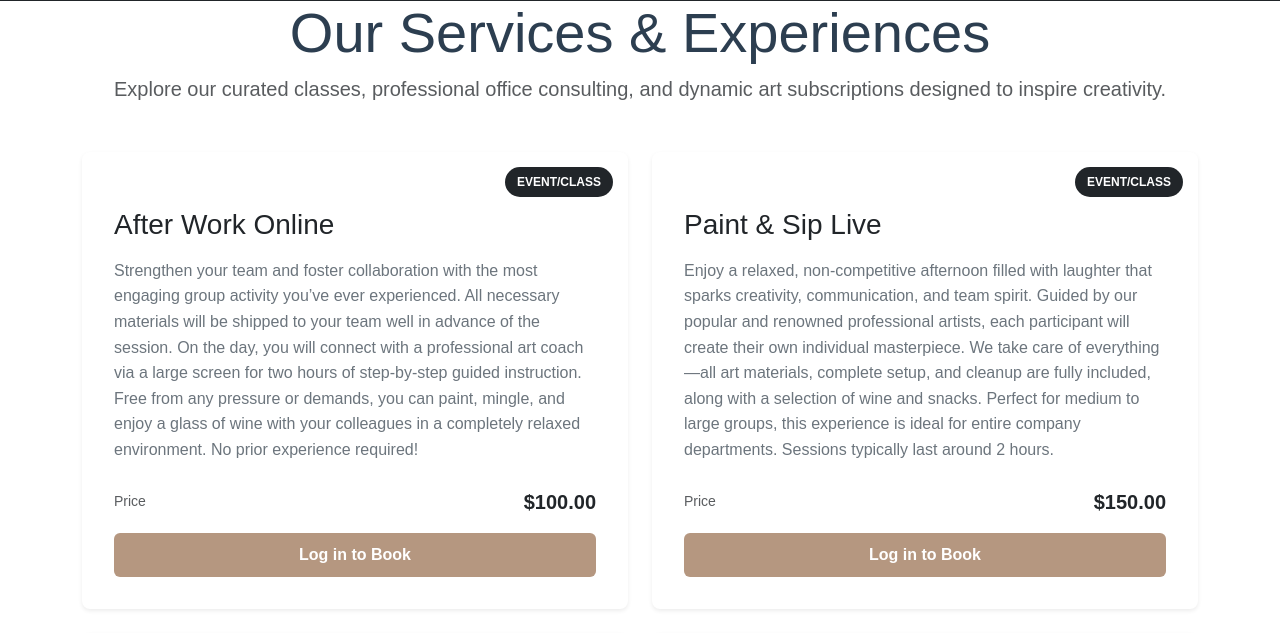
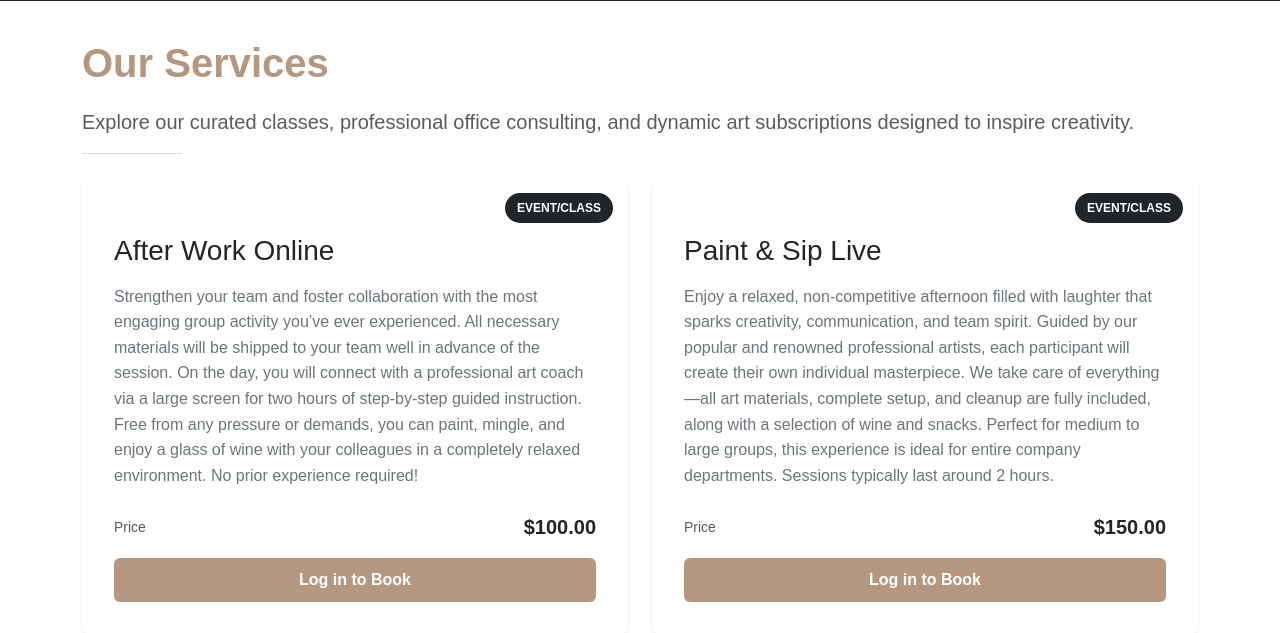
Before and after one commit to Camdah77/ArtBiz, a Django app: page /services/ in a window 1280 px wide. Shown: the part 105-738 px from the top of the page. Run offline with Django 5.2, Linux system fonts and the light colour scheme; data comes from the database, SQL or seed files in the repository.

Commit message:
All events is shown at the service-site now. Buttons for booking to bookings-site. If user not logged in:they will be directed to SignUp page

```diff
--- a/subscriptions/templates/services.html
+++ b/subscriptions/templates/services.html
@@ -52,19 +52,23 @@
     }
 </style>
 
-<div class="container py-5">
-    <!-- Rubrik och Intro -->
-    <div class="text-center mb-5">
-        <h1 class="display-4 services-header font-weight-bold">Our Services & Experiences</h1>
-        <p class="lead text-muted max-width-600 mx-auto">Explore our curated classes, professional office consulting, and dynamic art subscriptions designed to inspire creativity.</p>
+<div class="container py-5" >
+   <div class="row mb-4">
+        <div class="col-12 text-start">
+            <h1 class="display-6 fw-bold" style="color: #b59780; margin-bottom: 20px; padding-top: 40px">Our Services</h1>
+            <p class="lead text-muted small">Explore our curated classes, professional office consulting, and dynamic art subscriptions designed to inspire creativity.</p>
+               <hr class="border-secondary opacity-25" style="width: 100px; margin: 15px 0 0 0;">
+        </div>
     </div>
 
-    <!-- Tjänstelista -->
+
+
+    <!-- Service List -->
     <div class="row row-cols-1 row-cols-md-2 g-4">
         {% for service in services %}
             <div class="col">
                 <div class="card h-100 shadow-sm service-card p-2 position-relative bg-white">
-                    <!-- Badge för typ av tjänst -->
+                    <!-- Badge, type of service -->
                     <span class="service-type-badge">{{ service.get_service_type_display }}</span>
 
                     <div class="card-body d-flex flex-column p-4 pt-5">
@@ -78,7 +82,7 @@
                             <span class="price-tag">${{ service.price }}</span>
                         </div>
 
-                        <!-- Boka-knapp som leder till bokningssidan (eller inlogg om man är utloggad) -->
+                        <!-- Button for booking (or login if not authenticated) -->
                         {% if user.is_authenticated %}
                             <a href="#" class="btn btn-artbiz">Book Now</a>
                         {% else %}
@@ -88,7 +92,7 @@
                 </div>
             </div>
         {% empty %}
-            <!-- Om inga tjänster lagts till i databasen än -->
+            <!-- If no services are available -->
             <div class="col-12 text-center py-5">
                 <p class="text-muted lead">No services available at the moment. Please check back later!</p>
             </div>
```
Also changed, not shown: artists/templates/artists/artist_list.html (+3 -5 lines), templates/account/dashboard.html (+5 -5 lines), templates/event.html (+2 -5 lines), templates/home.html (+9 -10 lines).
